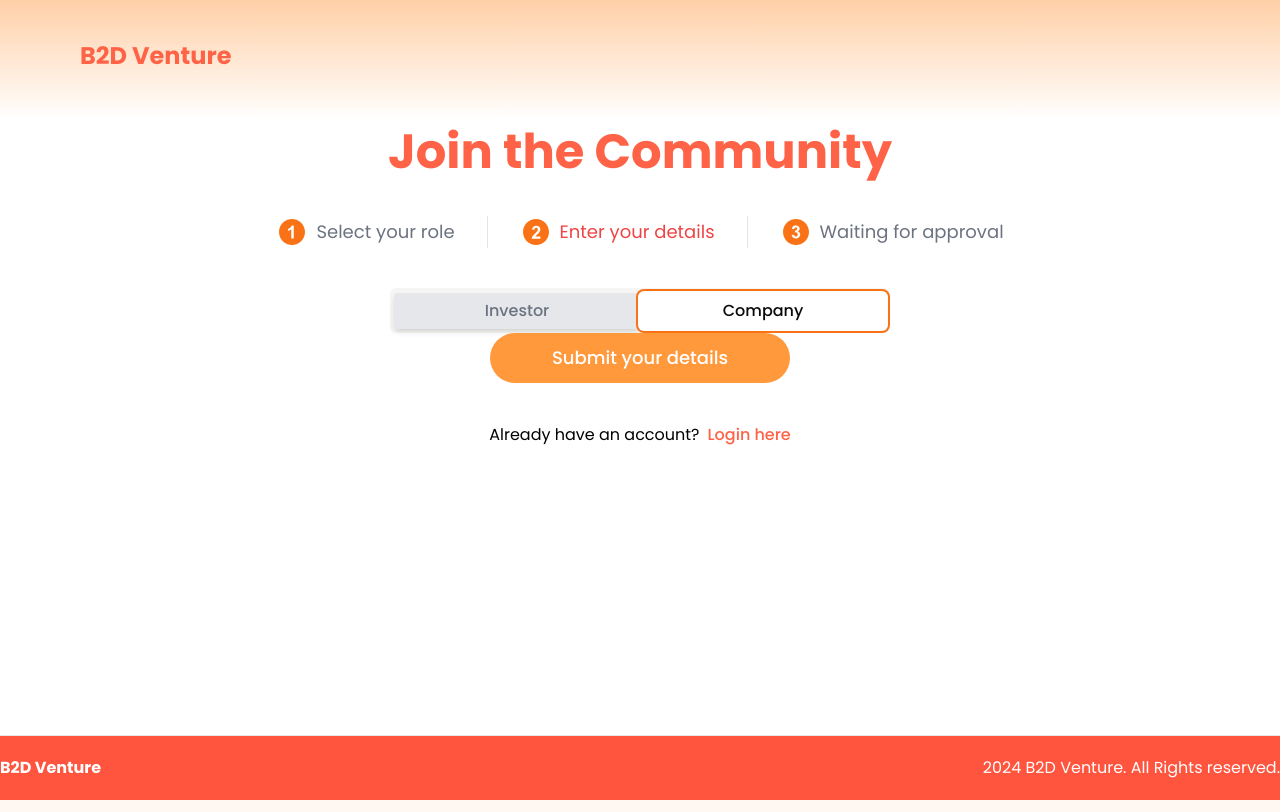
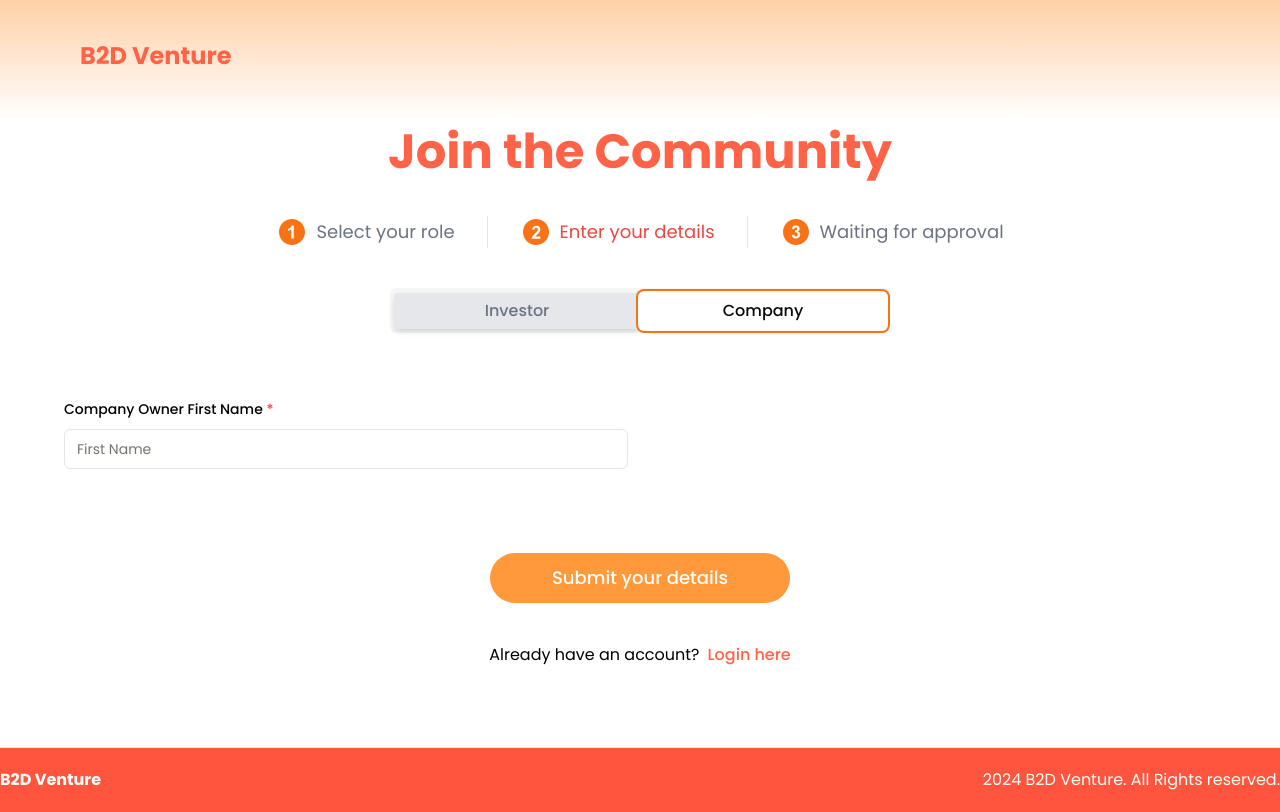
Before and after one commit to woraamy/B2D-Venture, a Next.js app in the folder b2d-venture/: page /SignUp in a window 1280 px wide. Both pictures are taken after a click on the tab "Company". Built offline with nearby package versions, Linux system fonts and the light colour scheme.

Commit message:
Add First name form

```diff
--- a/b2d-venture/components/shared/Register_company.tsx
+++ b/b2d-venture/components/shared/Register_company.tsx
@@ -67,6 +67,27 @@ const RegisterCompany = ({ onFormValidated }: RegisterCompanyProps) => {
   return (
     <Form {...form}>
       <form onSubmit={form.handleSubmit(handleFormSubmit, handleFormError)} className="space-y-5">
+        <div className="grid grid-cols-1 gap-4 md:grid-cols-2 md:gap-6 p-8 md:p-16">
+
+          {/* First Name */}
+          <FormField
+            control={form.control}
+            name="firstName"
+            render={({ field }) => (
+              <FormItem>
+                <FormLabel>
+                  Company Owner First Name
+                  <span className="text-red-500"> *</span>
+                </FormLabel>
+                <FormControl>
+                  <Input id="first-name" placeholder="First Name" {...field} />
+                </FormControl>
+                <FormMessage />
+              </FormItem>
+            )}
+          />
+
+        </div>
 
         {/* Submit Button */}
         <div className="flex justify-center">
```
